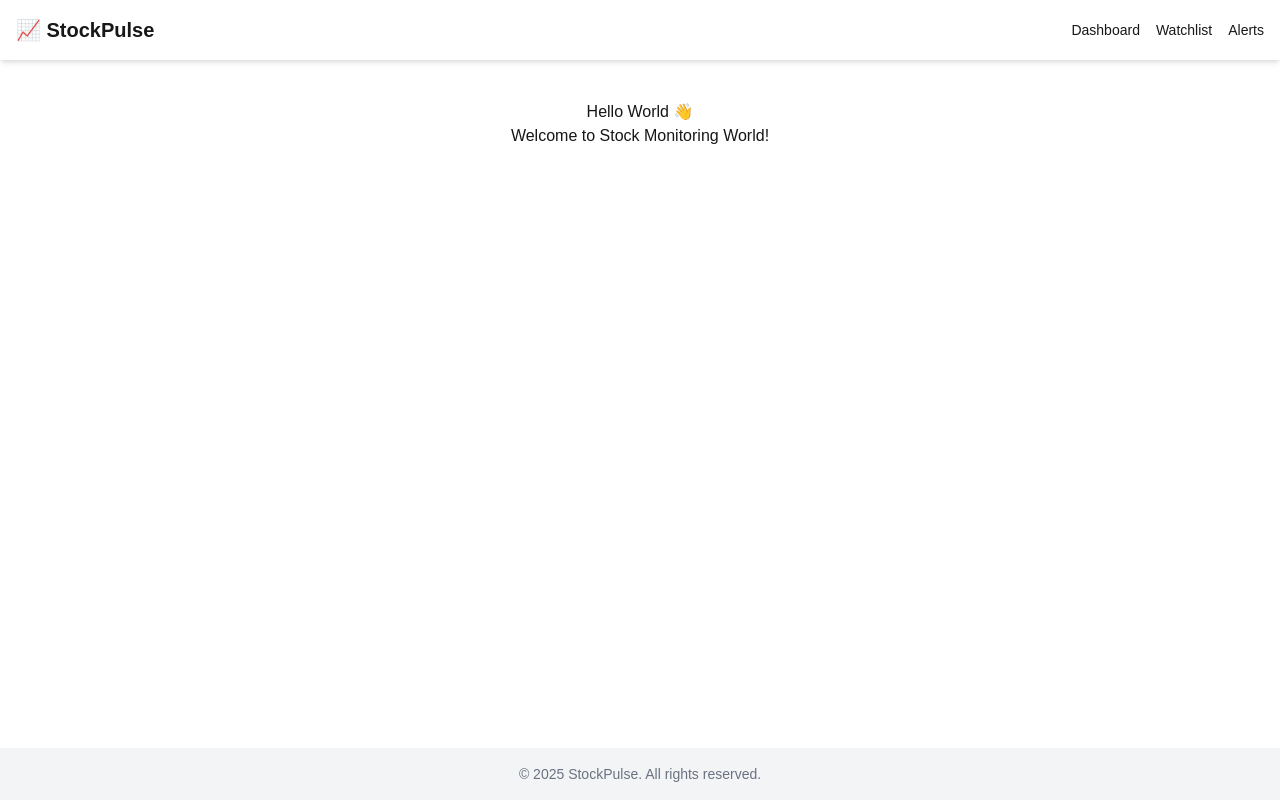
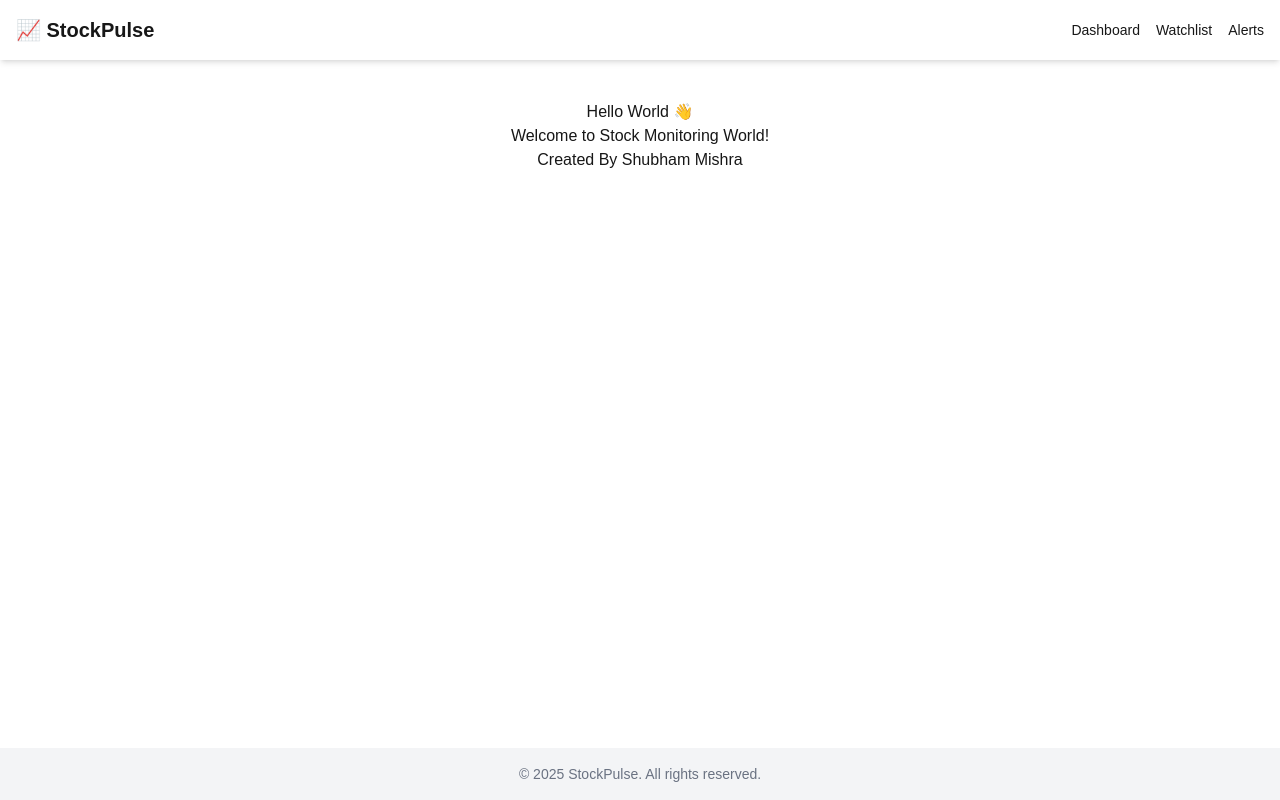
Before and after one commit to TonyStark0801/stock-monitor-web, a Next.js app: page / in a window 1280 px wide. Built offline with nearby package versions, Linux system fonts and the light colour scheme.

Commit message:
fix: add creator attribution in Home component

```diff
--- a/src/app/page.tsx
+++ b/src/app/page.tsx
@@ -4,6 +4,7 @@ export default function Home() {
     <div style={{ textAlign: 'center', marginTop: '40px' }}>
       <h1>Hello World 👋</h1>
       <p>Welcome to Stock Monitoring World!</p>
+      <p>Created By Shubham Mishra</p>
     </div>
   );
 }
```
